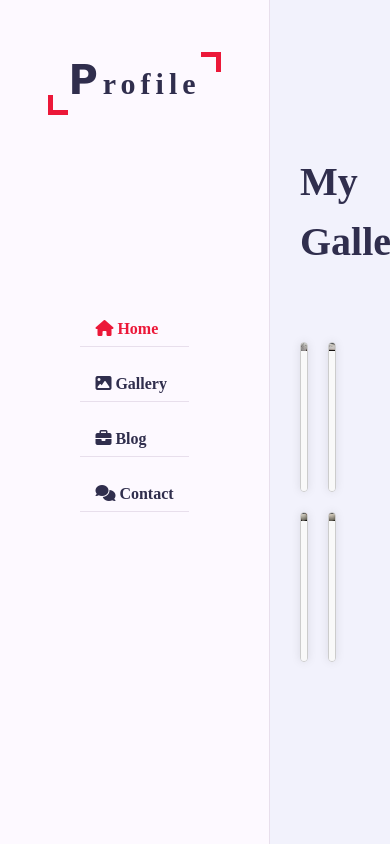
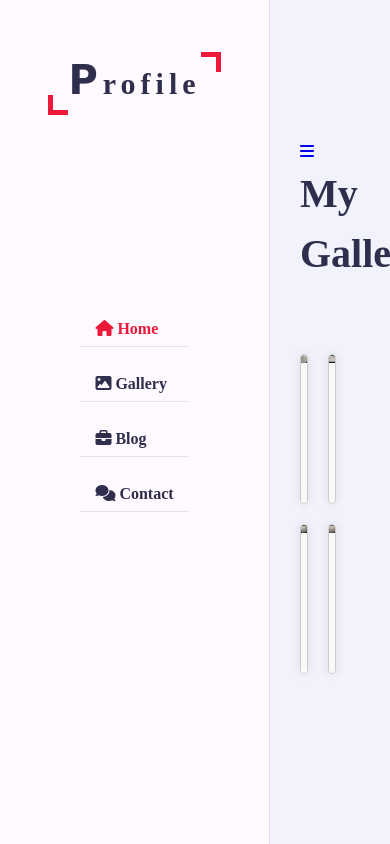
Before and after one commit to ch0105/ch0105.github.io, a plain HTML site: page gallery.html in a window 390 px wide. Shown: the top 844 px of the page. Drawn offline with Linux system fonts and the light colour scheme; a web font is replaced by a local one.

Commit message:
Update gallery.html

```diff
--- a/gallery.html
+++ b/gallery.html
@@ -34,6 +34,7 @@
             <div class="container">
                 <div class="row">
                 <div class="section-title padd-15">
+                    <a href="#" id="hamburger-menu" class="fa fa-bars"></a>
                     <h2>My Gallery</h2>
                 </div>
             </div>
@@ -69,5 +70,6 @@
             </div>
         </div>
     </div>
+    <script src="js/script.js"></script>
 </body>
 </html>
```
